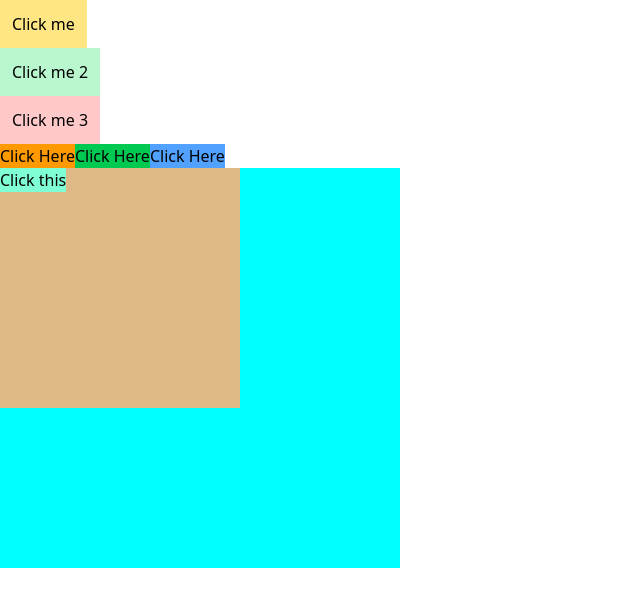
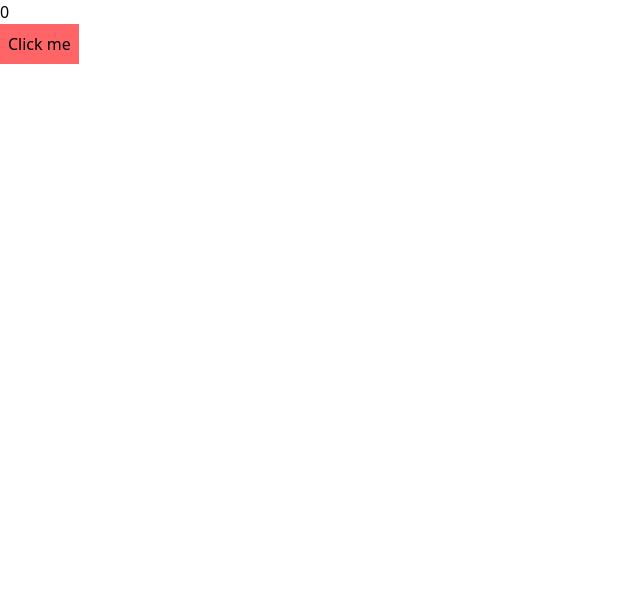
Before and after one commit to Suthirtha2004/React-JS_NOTES, a React (Vite) app in the folder react-basics/: page / in a window 1280 px wide. Shown: the top 606 px of the page, without its empty margins (0-640 px from the left). Built offline with nearby package versions, Linux system fonts and the light colour scheme.

Commit message:
State in React

```diff
--- a/react-basics/src/App.jsx
+++ b/react-basics/src/App.jsx
@@ -2,6 +2,7 @@ import { useState } from 'react'
 import Events from "../src/Components/EventHandling"
 import { Event_props } from './Components/EventProps'
 import { EventPropagate } from './Components/EventPropagation'
+import { State } from './Components/Hooks/State'
 // import {Gadgets}  from '../src/Components/Technical'
 // import Create_new_Component from './Components/NewComponents' //Normal Expot and Import
 //import Header,{ Create_new_Component, Footer} from './Components/NewComponents'
@@ -12,15 +13,17 @@ function App() {
 
   return ( //[<Create_new_Component key="1" />,<Create_new_Component key="2"/>] -> Array with keys method
     <>
-    <Events />
+    {/* <Events />
     <Event_props />
-    <EventPropagate />
+    <EventPropagate /> */}
     {/* <Gadgets /> */}
     {/* <Header />
     <Create_new_Component></Create_new_Component>
     <Create_new_Component></Create_new_Component>
     <Create_new_Component></Create_new_Component>
     <Footer></Footer> */}
+
+    < State/>
     </>
 
   )
--- /dev/null
+++ b/react-basics/src/Components/Hooks/State.jsx
@@ -0,0 +1,18 @@
+import { useState } from "react"
+
+
+export const State = () =>{
+
+    const[count,setCount] = useState(0);
+
+    const HandleButtonClick= () =>{
+            setCount(()=> count+1);
+            console.log(count);
+    }
+    return(
+        <>
+        <h1>{count}</h1>
+        <button className="bg-red-400 align-middle flex-col px-2 py-2 border-b-black " onClick={HandleButtonClick}>Click me</button>
+        </>
+    )
+}
```
